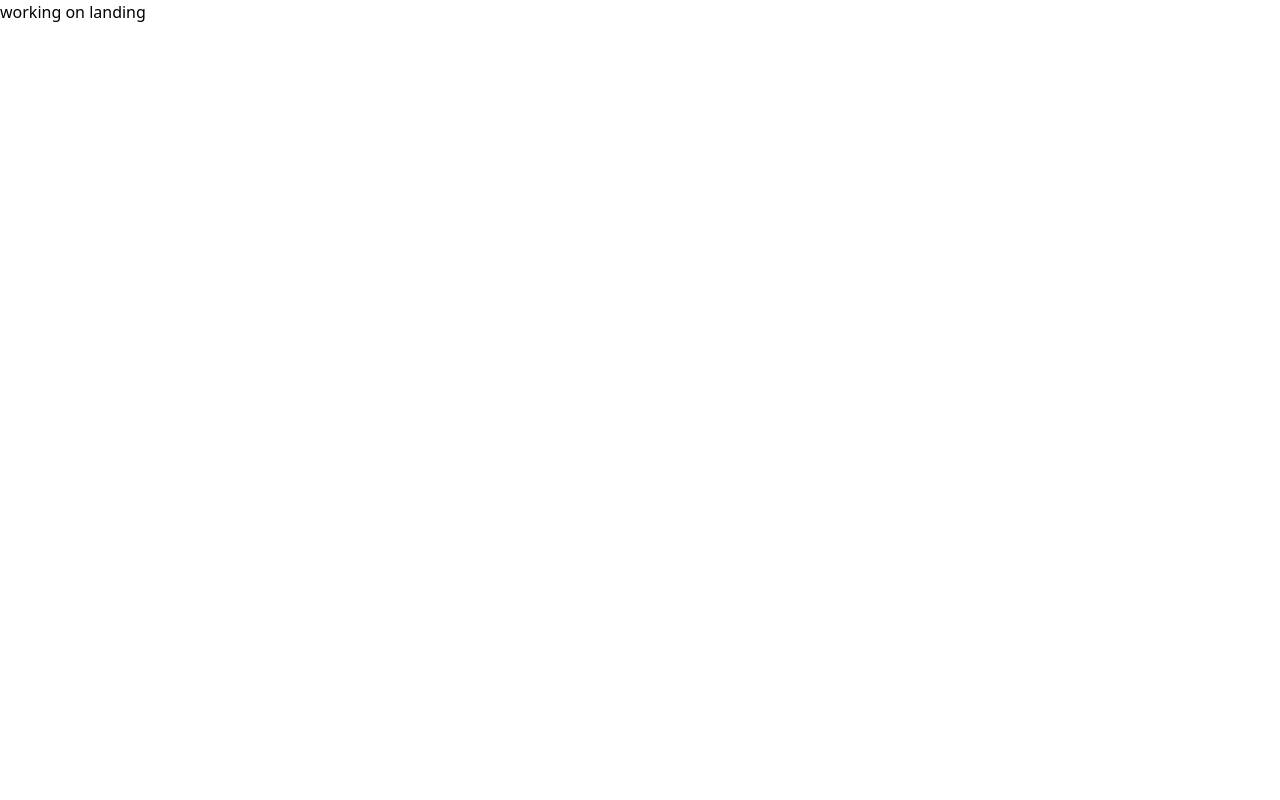
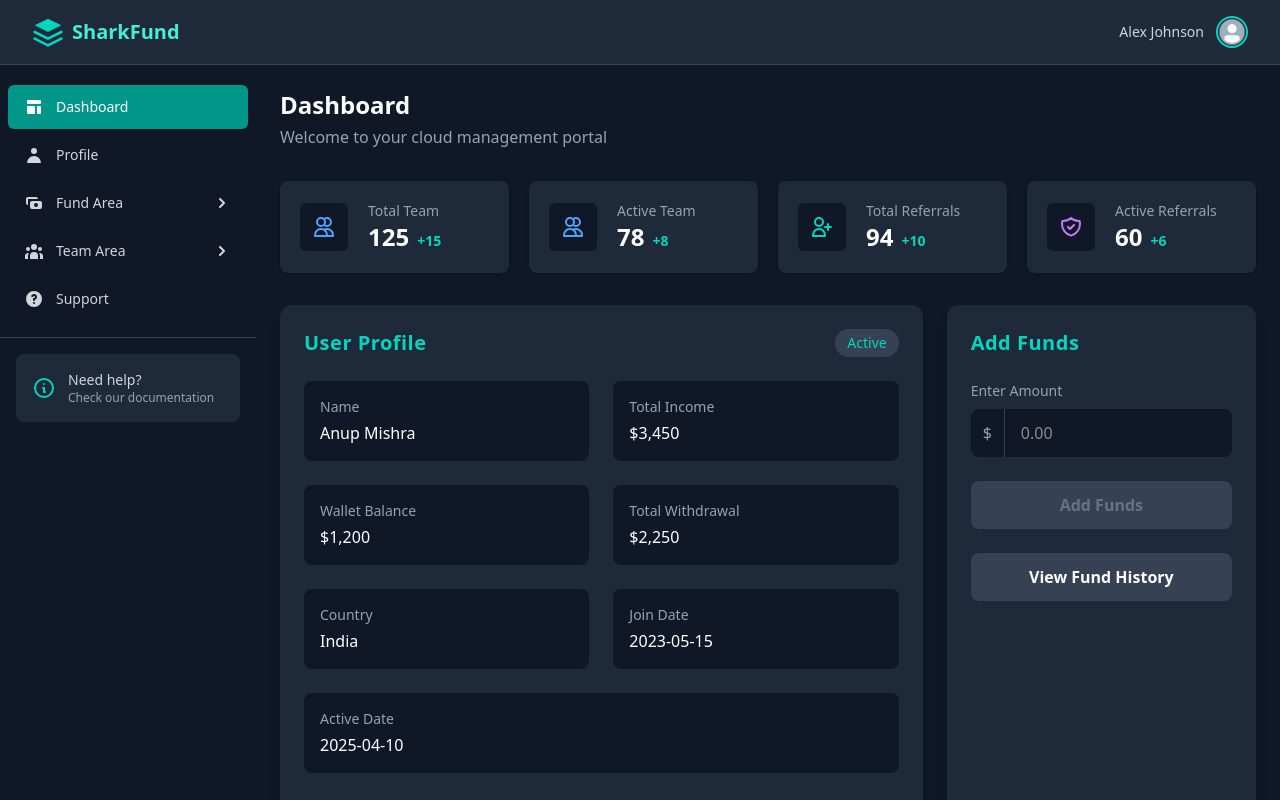
Before and after one commit to Anup2601/SharkFund, a React (Vite) app in the folder frontend/: page / in a window 1280 px wide. Built offline with nearby package versions, Linux system fonts and the light colour scheme.

Commit message:
"changes"

```diff
--- a/frontend/src/App.tsx
+++ b/frontend/src/App.tsx
@@ -20,7 +20,7 @@
     <>
     <Toaster position="top-right" />
       <Routes>
-        <Route path="/" element={<Landing/>}/>
+        <Route path="/home" element={<Landing/>}/>
         <Route path="/register" element={<Registration/>}/>
         <Route path="/login" element={<Login/>}/>
         <Route path="/terms" element={<TermsAndConditions/>}/>
@@ -28,7 +28,7 @@
         <Route path="/profile" element={<Profile/>}/>
         {/* Wrap your home page with HomeLayout and pass user data */}
         <Route
-          path="/home"
+          path="/"
           element={
             <HomeLayout currentUser={currentUser}/>
           }
```
